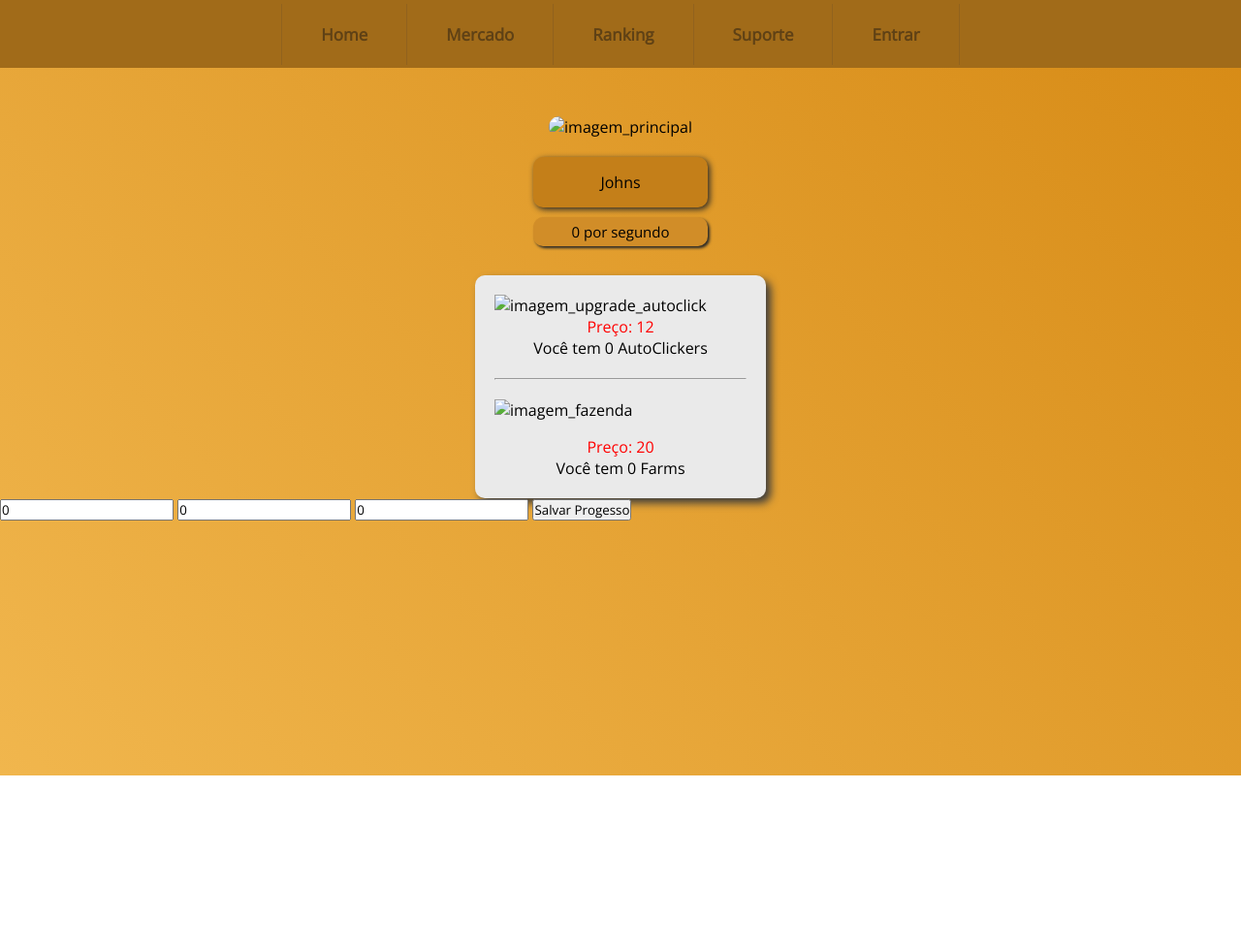
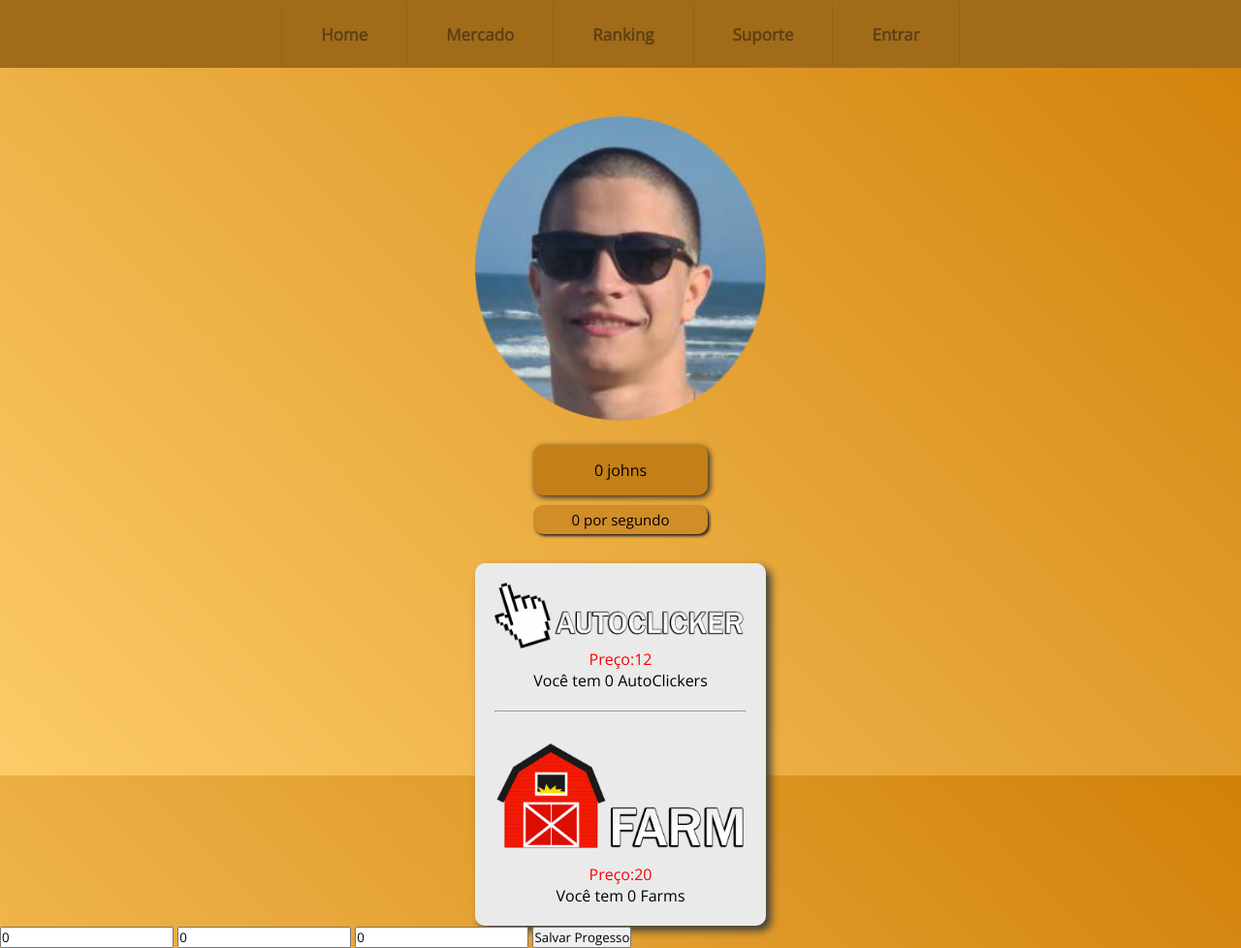
Before and after one commit to JohnJohnNB/DSO-Exercicio-04, a plain HTML site: page frontend/view/index.html in a window 1280 px wide. Shown: the whole page at 97% size. Before the commit the page ends 800 px from the top, so only its background shows below. Drawn offline with nearby package versions, Linux system fonts and the light colour scheme; files that its build step writes are made by us from their sources.

Commit message:
Correção do frontend bugado + primeiros ajeitos do MVC
;)

```diff
--- a/frontend/js/script.js
+++ b/frontend/js/script.js
@@ -42,4 +42,6 @@ function Update(){
     document.getElementById("contador").textContent = contador + " johns"
     document.getElementById("john_por_segundo").textContent = autoclicker_count + farm_count + " por segundo"
     document.getElementById("num_johns").setAttribute("value", contador)
+    document.getElementById("num_autoclicker").setAttribute("value", farm_count/5)
+    document.getElementById("num_farm").setAttribute("value", autoclicker_count)
 }
--- a/frontend/view/index.html
+++ b/frontend/view/index.html
@@ -2,9 +2,9 @@
 <html>
 <head>
     <title>John Clicker</title>
-    <link rel="icon" type="image/x-icon" href="./img/john_face.png">
-    <link rel="stylesheet" type="text/css" href="./css/style.css">
-    <script src="./js/script.js"></script>
+    <link rel="icon" type="image/x-icon" href="../img/john_face.png">
+    <link rel="stylesheet" type="text/css" href="../css/style.css">
+    <script src="../js/script.js"></script>
 </head>
 <body class="gradient">
 
@@ -36,7 +36,7 @@
     <main>
         <div id="container-clicker">
             <div id="container-imagem">
-                <img id="john-face" class="efeito" src="img/john_face.png" alt="imagem_principal" onclick="incrementar_contador()">
+                <img id="john-face" class="efeito" src="../img/john_face.png" alt="imagem_principal" onclick="incrementar_contador()">
             </div>
 
             <div id="contador">
@@ -54,7 +54,7 @@
         <div id="coluna_upgrades">
             <div class="upgrades">
 
-                <img class="icones" onclick="BuyAutoClick()" src="img/autoclicker.png" alt="imagem_upgrade_autoclick">
+                <img class="icones" onclick="BuyAutoClick()" src="../img/autoclicker.png" alt="imagem_upgrade_autoclick">
 
                 <!-- <p class="nome_upgrade">Autoclicker</p> <br> -->
 
@@ -70,7 +70,7 @@
 
             <div class="upgrades">
 
-                <img style="margin-bottom: 16px;" class="icones" src="img/farm2.png" alt="imagem_fazenda" onclick="BuyFarm()">
+                <img style="margin-bottom: 16px;" class="icones" src="../img/farm2.png" alt="imagem_fazenda" onclick="BuyFarm()">
 
                 <!-- <p class="nome_upgrade">Farm</p> <br> -->
 
```
Also changed, not shown: frontend/css/style_login.css (+4 -4 lines), frontend/view/tela_entrar.html (+4 -4 lines), frontend/view/tela_login.html (+5 -5 lines), frontend/view/tela_suporte.html (+3 -3 lines), backend/package.json (renamed from package.json), 2 other files.
